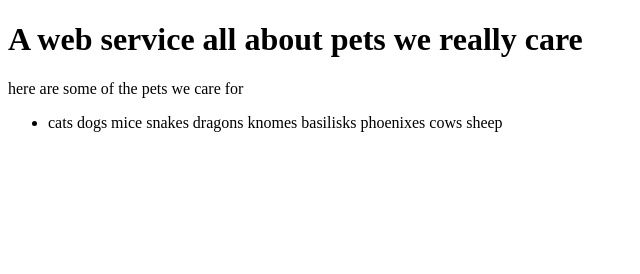
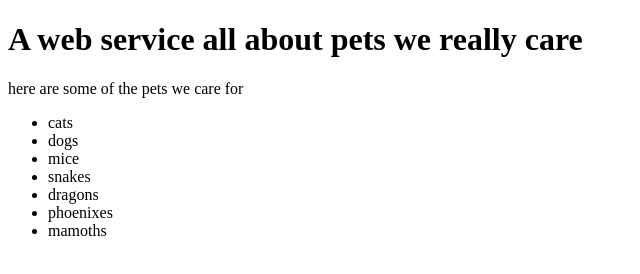
Before and after one commit to mwaurawainaina/mypetproject, a plain HTML site: page index.html in a window 1280 px wide. Shown: the whole page, without its empty margins (0-640 px from the left). Drawn offline with Linux system fonts and the light colour scheme.

Commit message:
fixing-list-bug

```diff
--- a/index.html
+++ b/index.html
@@ -14,18 +14,13 @@
             here are some of the pets we care for
         </P>
         <ul>
-            <li>
-                cats
-                dogs
-                mice
-                snakes
-                dragons
-                knomes
-                basilisks
-                phoenixes
-                cows
-                sheep
-            </li>
+            <li>cats</li>
+            <li>dogs</li>
+            <li>mice</li>
+            <li>snakes</li>
+            <li>dragons</li>
+            <li>phoenixes</li>
+            <li>mamoths</li>
         </ul>
     </body>
 </html>
```
